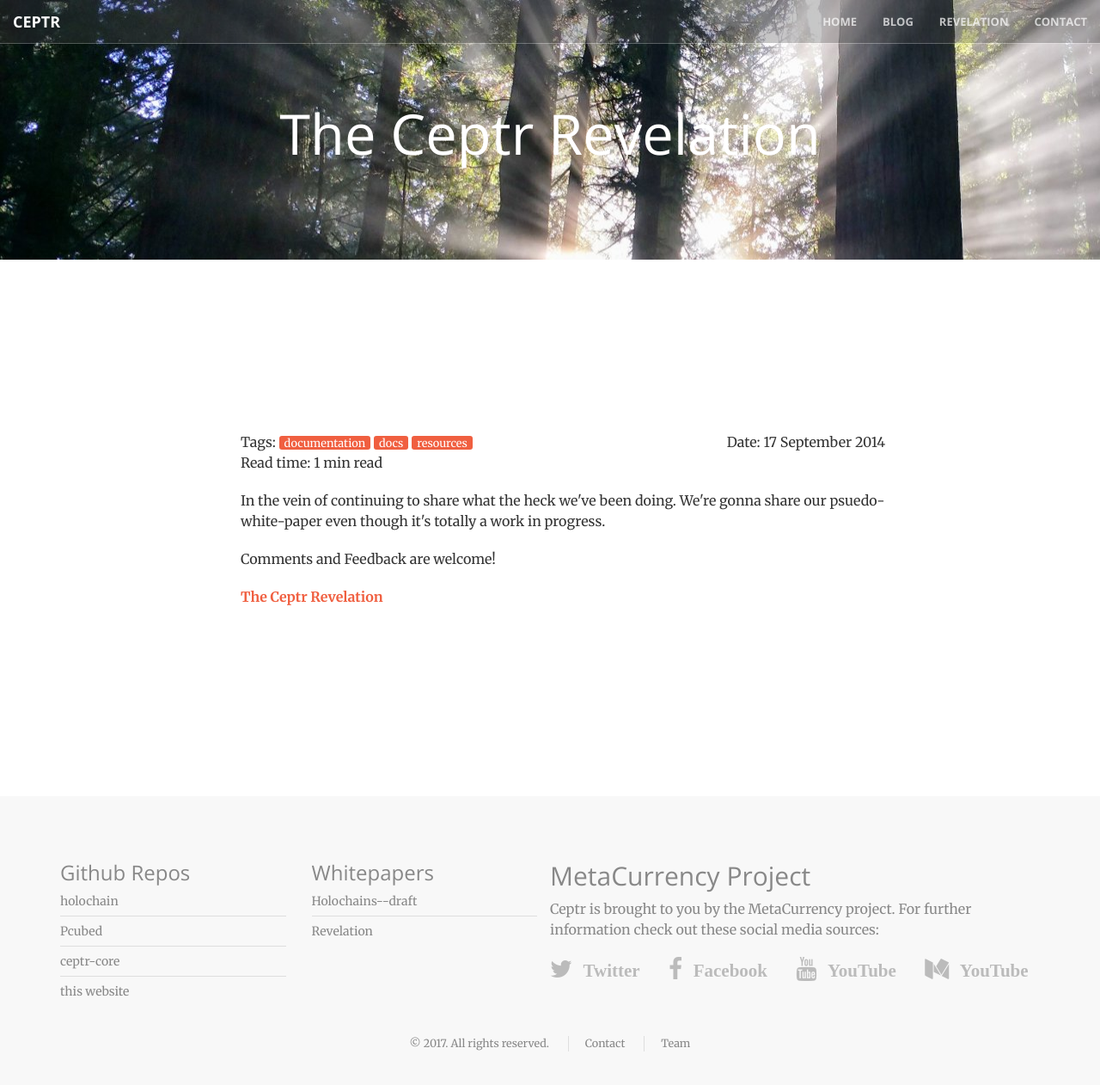
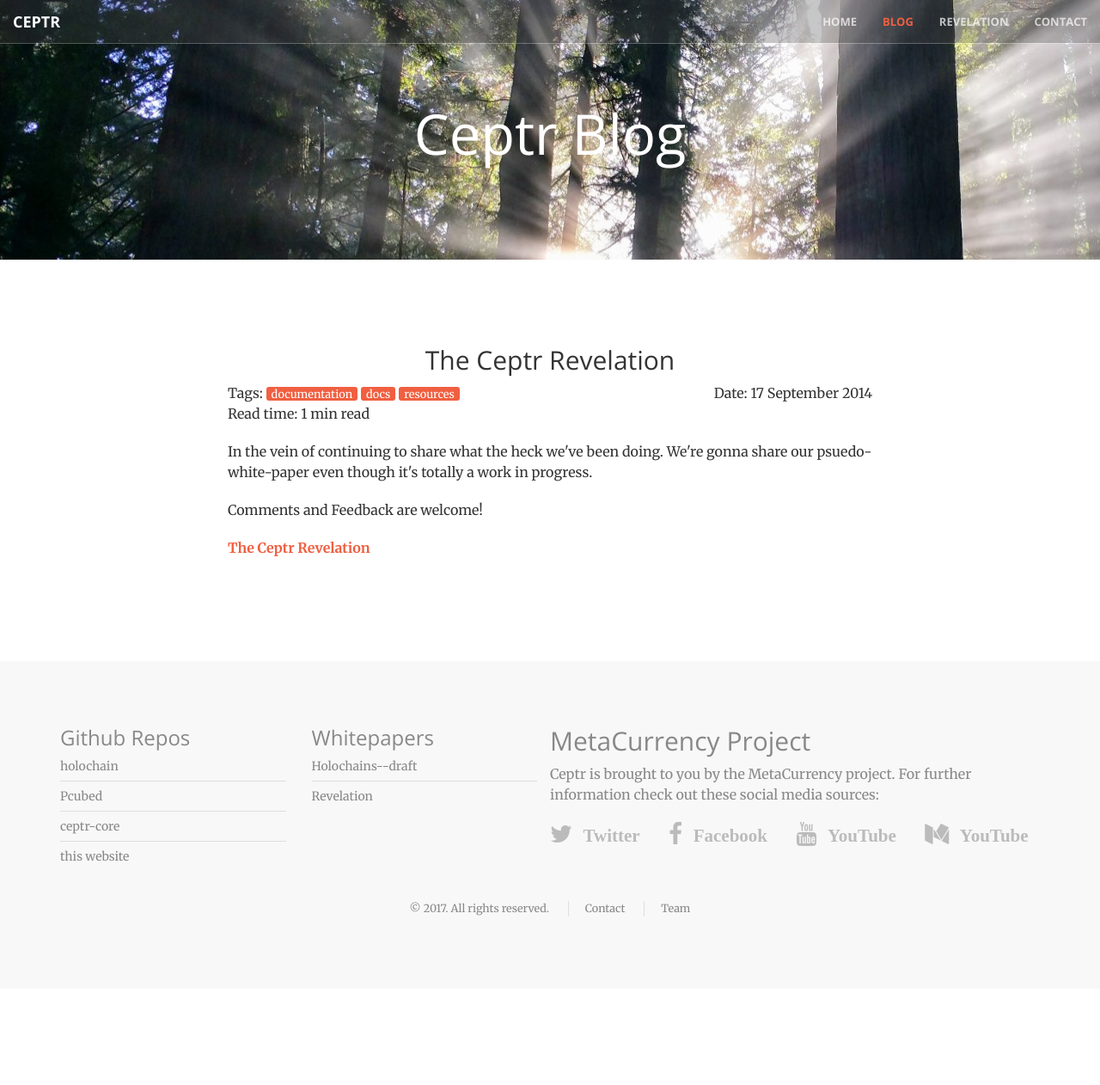
Before and after one commit to metacurrency/ceptr-org, a Jekyll site: the page built from _posts/2014-09-16-the-ceptr-apocalypse.html, in a window 1280 px wide and 1307 px high. Shown: the top 1262 px of the window at 86% size. Built offline with Jekyll 4.4.1, drawn with Linux system fonts in a browser that asks for light colours; comment, search, counter and statistics services are not loaded.

Commit message:
fixed to blog and nav

```diff
--- a/_includes/nav.html
+++ b/_includes/nav.html
@@ -16,7 +16,8 @@
 	{% assign navigation_pages = site.html_pages | sort: 'navigation_weight' %}
 	{% for p in navigation_pages %}
 	{% if p.navigation_weight %}
-	<li {% if p.url == page.url %}class="active"{% endif %}>
+          {% assign s = page.url | slice: 0, 6 %}
+	<li {% if p.url == page.url or (p.url == "/blog/" and s == "/blog/")  %}class="active"{% endif %}>
 	  <a href="{{ site.baseurl }}{{ p.url }}">
 	    {% if p.nav_title %} {{ p.nav_title}} {% else %} {{ p.title }} {% endif %}
 	  </a>
--- a/_layouts/post.html
+++ b/_layouts/post.html
@@ -1,7 +1,20 @@
 ---
-layout: page
+layout: default
 ---
+<section id="header" class="std-page">
+  <div class="text-center">
+    <h1>Ceptr Blog</h1>
+  </div>
+</section>
+
 <section id="blog">
+  <div class="container">
+    <div class="row">
+      <div class="col-lg-12 text-center">
+	<h2 class="section-heading">{{page.title}}</h2>
+      </div>
+    </div>
+  </div>
   <div class="container">
     <div class="row">
       <div class="col-md-8 col-md-offset-2">
```
